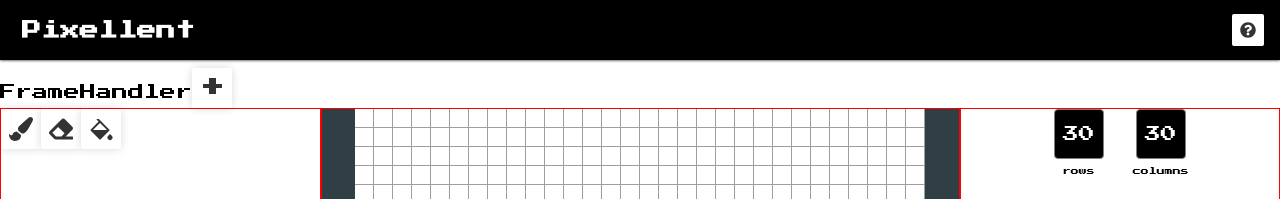
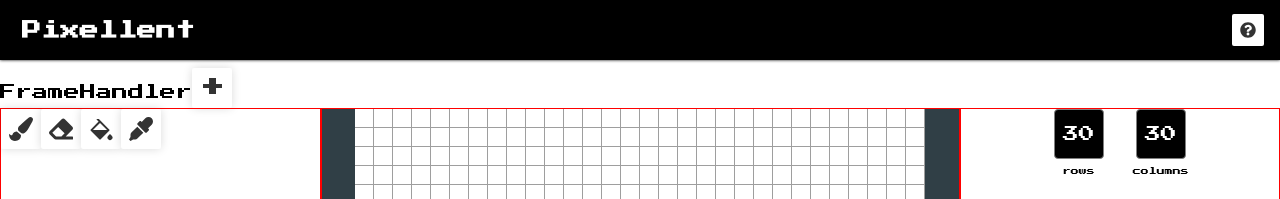
Before and after one commit to NukeKang/Pixellent, a React (Create React App) app: page /editor in a window 1280 px wide. Shown: the top 199 px of the page. Built offline with nearby package versions, Linux system fonts and the light colour scheme.

Commit message:
feat: eyedropper 기능 구현

```diff
--- a/src/components/Color.js
+++ b/src/components/Color.js
@@ -5,7 +5,7 @@ import styled from 'styled-components';
 import useStore from '../store/store';
 
 const Color = ({ value }) => {
-  const { selectedColor, eraser, opacity2, setColor } = useStore();
+  const { selectedColor } = useStore();
 
   return (
     <ColorBox
--- /dev/null
+++ b/src/components/Eyedropper.js
@@ -0,0 +1,19 @@
+import React from 'react';
+
+import { FaEyeDropper } from 'react-icons/fa';
+
+import useStore from '../store/store';
+
+import Button from './common/Button';
+
+const Eyedropper = () => {
+  const { setEyedropper } = useStore();
+
+  return (
+    <Button>
+      <FaEyeDropper onClick={setEyedropper} />
+    </Button>
+  );
+};
+
+export default Eyedropper;
--- a/src/components/LeftSidebar.js
+++ b/src/components/LeftSidebar.js
@@ -2,6 +2,7 @@ import React from 'react';
 
 import Bucket from './Bucket';
 import Eraser from './Eraser';
+import Eyedropper from './Eyedropper';
 import Paint from './Paint';
 import Pallette from './Pallette';
 
@@ -12,6 +13,7 @@ const LeftSidebar = () => {
         <Paint />
         <Eraser />
         <Bucket />
+        <Eyedropper />
       </div>
       <div>
         <Pallette />
--- a/src/components/Row.js
+++ b/src/components/Row.js
@@ -1,4 +1,4 @@
-import React, { useCallback } from 'react';
+import React from 'react';
 
 import styled from 'styled-components';
 
@@ -25,6 +25,11 @@ const Row = ({ cells, index, update }) => {
 
         update(i, index);
         checkChangedColor();
+      }
+
+      if (selectedTools === 'EYEDROPPER') {
+        useStore.setState({ selectedColor: e.target.style.backgroundColor });
+        useStore.setState({ selectedTools: 'BRUSH' });
       }
 
       return;
--- a/src/store/store.js
+++ b/src/store/store.js
@@ -10,6 +10,7 @@ const store = (set, get) => ({
   brush: 'BRUSH',
   eraser: 'ERASER',
   bucket: 'BUCKET',
+  eyedropper: 'EYEDROPPER',
   selectedTools: 'BRUSH',
   hasChangedColor: false,
   floodFill: (image, sr, sc, newColor) => {
@@ -35,6 +36,7 @@ const store = (set, get) => ({
   setBucket: () => set((state) => ({ selectedTools: state.bucket })),
   setBrush: () => set((state) => ({ selectedTools: state.brush })),
   setEraser: () => set((state) => ({ selectedTools: state.eraser })),
+  setEyedropper: () => set((state) => ({ selectedTools: state.eyedropper })),
   setColor: () => set((state) => ({ selectedColor: state.selectedColor })),
 });
 
```
